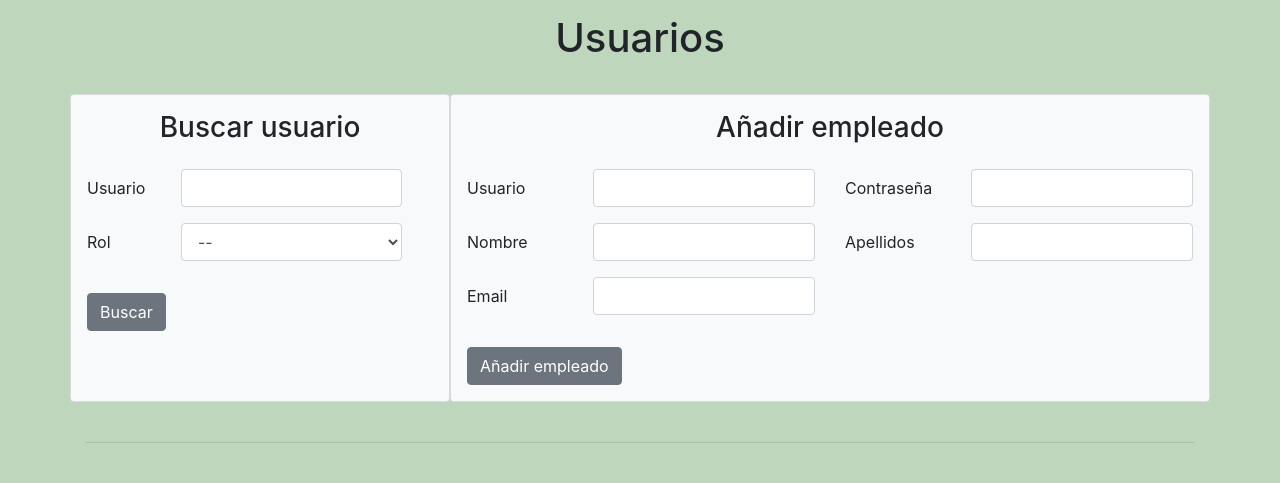
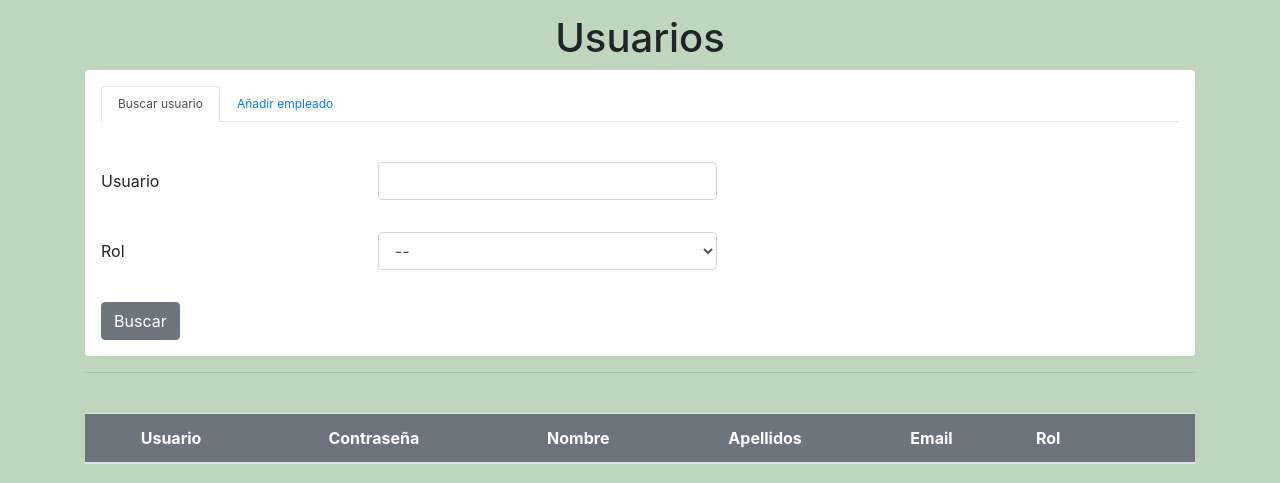
Before and after one commit to Tusnakis/MTC, a PHP site: page /index.php?ruta=mostrarUsuarios in a window 1280 px wide. Shown: the part 56-539 px from the top of the page. Run offline with PHP 8.4, Linux system fonts and the light colour scheme; the visitor is signed in with stand-in values (Sample User, id 1); data that the repository does not hold is empty.

Commit message:
cambia aspecto zona formularios página usuarios

```diff
--- a/app/templates/layout.php
+++ b/app/templates/layout.php
@@ -99,7 +99,6 @@
         </div>
     </footer>
     <script src="https://code.jquery.com/jquery-3.5.1.slim.min.js" integrity="sha384-DfXdz2htPH0lsSSs5nCTpuj/zy4C+OGpamoFVy38MVBnE+IbbVYUew+OrCXaRkfj" crossorigin="anonymous"></script>
-    <script src="https://cdn.jsdelivr.net/npm/popper.js@1.16.1/dist/umd/popper.min.js" integrity="sha384-9/reFTGAW83EW2RDu2S0VKaIzap3H66lZH81PoYlFhbGU+6BZp6G7niu735Sk7lN" crossorigin="anonymous"></script>
     <script src="https://cdn.jsdelivr.net/npm/bootstrap@4.6.0/dist/js/bootstrap.min.js" integrity="sha384-+YQ4JLhjyBLPDQt//I+STsc9iw4uQqACwlvpslubQzn4u2UU2UFM80nGisd026JF" crossorigin="anonymous"></script>
     <script src="<?php echo 'js/' . Config::$mvc_js ?>"></script>
 </body>
--- a/app/templates/mostrarUsuarios.php
+++ b/app/templates/mostrarUsuarios.php
@@ -2,8 +2,72 @@
 
 <h1 class="text-center mt-2">Usuarios</h1>
 
-<div class="row">
-    <div class="col-12 col-sm-4 d-flex my-4 card mx-auto py-3 px-3 bg-light">
+<!--<div class="row">-->
+<div class="bg-white px-3 py-3 rounded">
+    <ul class="nav nav-tabs">
+        <li class="nav-item">
+            <a class="nav-link active" data-toggle="tab" href="#buscar">Buscar usuario</a>
+        </li>
+        <li class="nav-item">
+            <a class="nav-link" data-toggle="tab" href="#añadir">Añadir empleado</a>
+        </li>
+    </ul>
+    <div class="tab-content bg-white">
+        <div class="tab-pane fade show active" id="buscar">
+            <br>
+            <form action="index.php?ruta=mostrarUsuariosFiltrados" method="POST">
+                <div class="form-group row">
+                    <label for="inputUsuario" class=" col-12 col-sm-3 col-form-label mt-3">Usuario</label>
+                    <div class="col-12 col-sm-4 mt-3">
+                        <input type="text" class="form-control" id="inputUsuario" name="usuario">
+                    </div>
+                </div>
+                <div class="form-group row">
+                    <label for="inputRol" class="col-12 col-sm-3 col-form-label mt-3">Rol</label>
+                    <div class="col-12 col-sm-4 mt-3">
+                        <select id="inputRol" class="form-control" name="rol">
+                            <option value="">--</option>
+                            <option value="user">Usuario</option>
+                            <option value="emp">Empleado</option>
+                        </select>
+                    </div>
+                </div>
+                <button type="submit" class="btn btn-secondary mt-3">Buscar</button>
+            </form>
+        </div>
+        <div class="tab-pane fade" id="añadir">
+            <br>
+            <form action="index.php?ruta=añadirEmpleado" method="POST">
+                <div class="form-group row">
+                    <label for="inputUsuario" class=" col-12 col-sm-2 col-form-label mt-3">Usuario</label>
+                    <div class="col-12 col-sm-4 mt-3">
+                        <input type="text" class="form-control" id="inputUsuario" name="usuario" required>
+                    </div>
+                    <label for="inputContrasena" class=" col-12 col-sm-2 col-form-label mt-3">Contraseña</label>
+                    <div class="col-12 col-sm-4 mt-3">
+                        <input type="password" class="form-control" id="inputContrasena" name="contrasena" required>
+                    </div>
+                    <label for="inputNombre" class=" col-12 col-sm-2 col-form-label mt-3">Nombre</label>
+                    <div class="col-12 col-sm-4 mt-3">
+                        <input type="text" class="form-control" id="inputNombre" name="nombre" required>
+                    </div>
+                    <label for="inputApellidos" class=" col-12 col-sm-2 col-form-label mt-3">Apellidos</label>
+                    <div class="col-12 col-sm-4 mt-3">
+                        <input type="text" class="form-control" id="inputApellidos" name="apellidos" required>
+                    </div>
+                    <label for="inputEmail" class=" col-12 col-sm-2 col-form-label mt-3">Email</label>
+                    <div class="col-12 col-sm-4 mt-3">
+                        <input type="email" class="form-control" id="inputEmail" name="email" required>
+                    </div>
+                    <input type="hidden" name="rol" value="emp">
+                </div>
+                <button type="submit" class="btn btn-secondary mt-3">Añadir empleado</button>
+            </form>
+        </div>
+    </div>
+</div>
+
+<!--<div class="col-12 col-sm-4 d-flex my-4 card mx-auto py-3 px-3 bg-light">
         <form action="index.php?ruta=mostrarUsuariosFiltrados" method="POST">
             <h3 class="text-center">Buscar usuario</h3>
             <div class="form-group row">
@@ -51,8 +115,8 @@
             </div>
             <button type="submit" class="btn btn-secondary mt-3">Añadir empleado</button>
         </form>
-    </div>
-</div>
+    </div>-->
+<!--</div>-->
 <hr>
 <div class="row mb-5">
     <div class="col-12 d-flex justify-content-center my-4">
--- a/web/css/estilo.css
+++ b/web/css/estilo.css
@@ -36,6 +36,10 @@ main {
     background-size: 300px 300px;
 }
 
+.nav-tabs > .nav-item > .nav-link {
+    font-size: 12px;
+}
+
 footer {
     position: fixed;
     left: 0;
```
